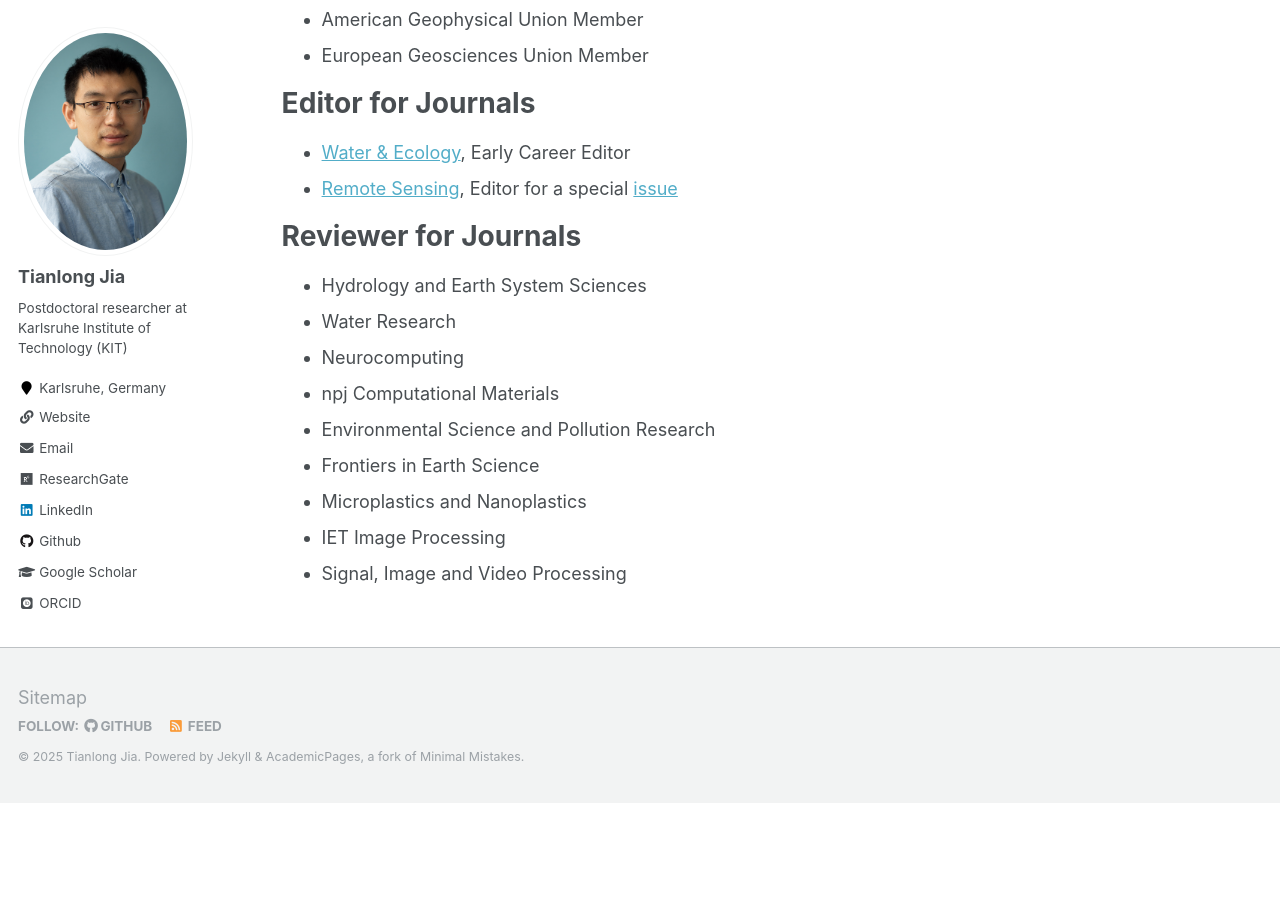
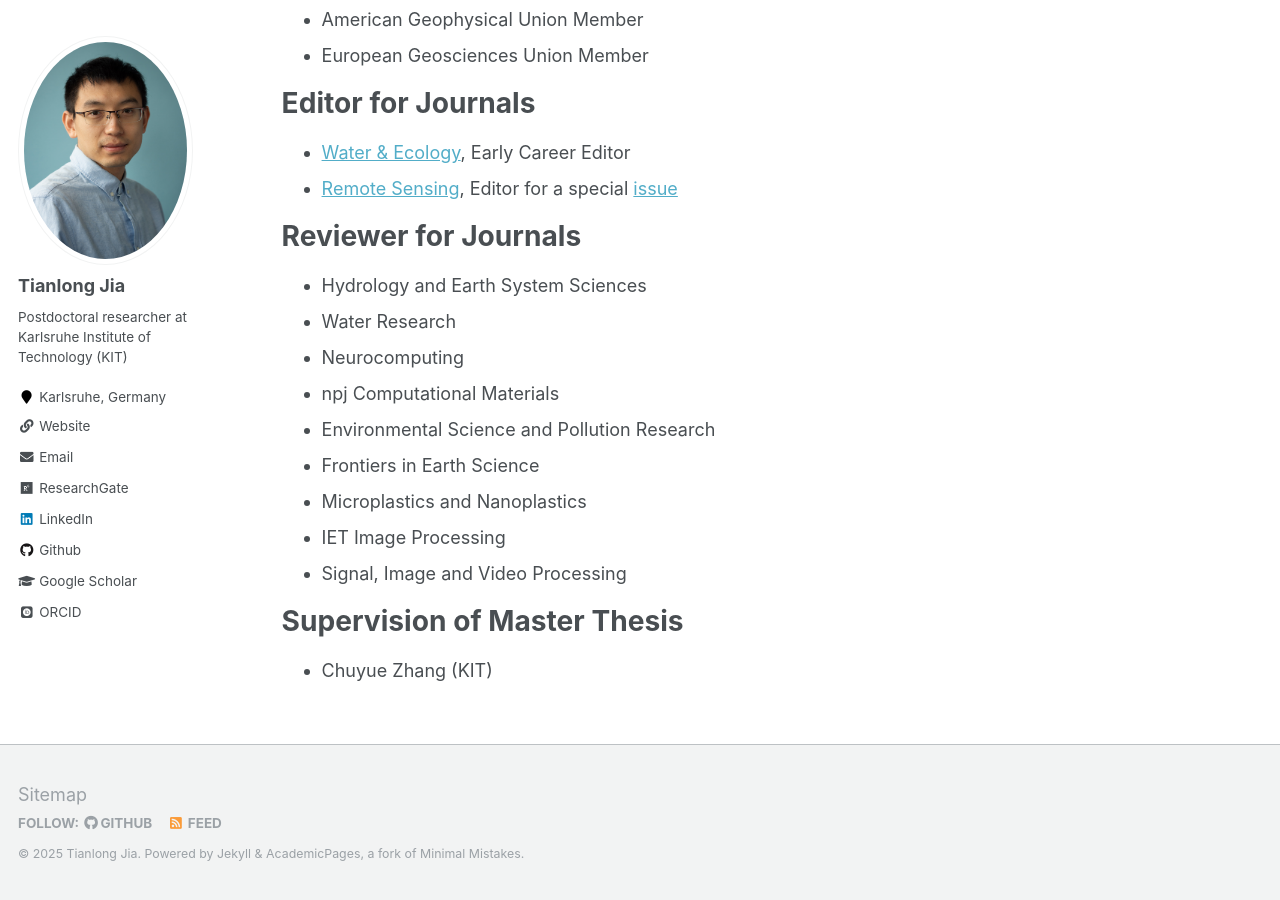
Before and after one commit to TianlongJia/TianlongJia.github.io, a Jekyll site: the page built from _pages/experience.md, in a window 1280 px wide and 900 px high, scrolled down 803 px. Built offline with Jekyll 4.4.1, drawn with Linux system fonts in a browser that asks for light colours; some web fonts are replaced; before the commit the page ends 1606 px from its top, so only the background shows below that.

Commit message:
udpate teaching msc

```diff
--- a/_pages/experience.md
+++ b/_pages/experience.md
@@ -41,6 +41,8 @@ author_profile: true
 
 <!-- # Reviewer for Conferences -->
 
+# Supervision of Master Thesis
+- Chuyue Zhang (KIT)
 
 <!-- - Conference paper review: COTA -->
 
```
